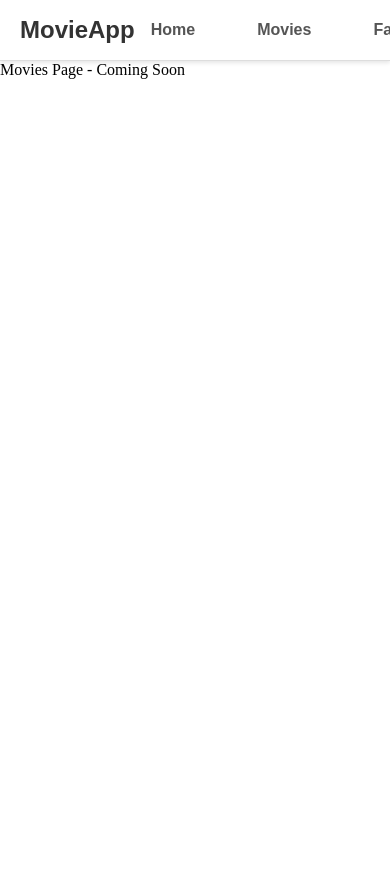
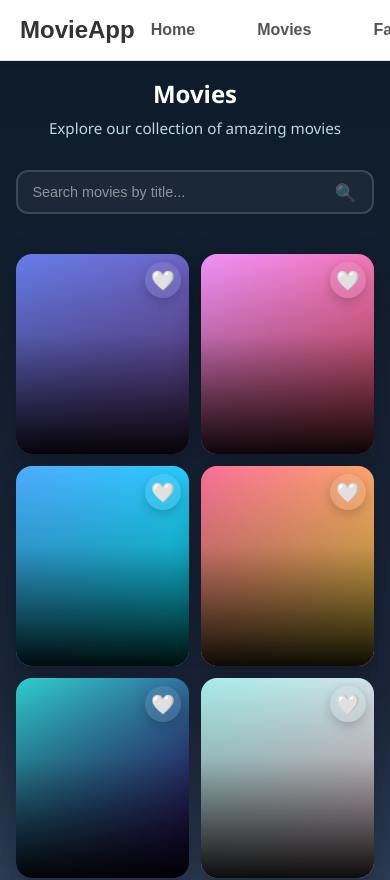
Before and after one commit to riki8055/pal-infocom-internship, a React (Vite) app in the folder practice-1/reactjs-auth-movies-app/: page /movies in a window 390 px wide. Shown: the top 880 px of the page. Before the commit the page ends 844 px from the top, so only its background shows below. Built offline with nearby package versions, Linux system fonts and the light colour scheme.

Commit message:
create and style movies page

```diff
--- a/practice-1/reactjs-auth-movies-app/src/App.jsx
+++ b/practice-1/reactjs-auth-movies-app/src/App.jsx
@@ -3,6 +3,7 @@ import Signup from "./pages/Signup";
 import Login from "./pages/Login";
 import Navbar from "./components/Navbar";
 import Home from "./pages/Home";
+import Movies from "./pages/Movies";
 import { AuthProvider } from "./contexts/AuthContext";
 
 function App() {
@@ -12,8 +13,11 @@ function App() {
         <Navbar />
         <Routes>
           <Route path="/" element={<Home />} />
-          <Route path="/movies" element={<div>Movies Page - Coming Soon</div>} />
-          <Route path="/favorites" element={<div>Favorites Page - Coming Soon</div>} />
+          <Route path="/movies" element={<Movies />} />
+          <Route
+            path="/favorites"
+            element={<div>Favorites Page - Coming Soon</div>}
+          />
           <Route path="/signup" element={<Signup />} />
           <Route path="/login" element={<Login />} />
         </Routes>
--- /dev/null
+++ b/practice-1/reactjs-auth-movies-app/src/pages/Movies.jsx
@@ -0,0 +1,148 @@
+import { useState } from "react";
+import styles from "./Movies.module.css";
+
+function Movies() {
+  const [searchTerm, setSearchTerm] = useState("");
+  const [favorites, setFavorites] = useState(new Set());
+
+  // Sample movie data
+  const allMovies = [
+    {
+      id: 1,
+      title: "The Midnight Sky",
+      description:
+        "A scientist struggles to stop an event that will have catastrophic consequences for the universe.",
+      image: "linear-gradient(135deg, #667eea 0%, #764ba2 100%)",
+    },
+    {
+      id: 2,
+      title: "Soul",
+      description:
+        "After getting the opportunity of a lifetime, a New York jazz musician is accidentally sent to the afterlife.",
+      image: "linear-gradient(135deg, #f093fb 0%, #f5576c 100%)",
+    },
+    {
+      id: 3,
+      title: "The Trial",
+      description:
+        "A man is accused of a crime he doesn't understand in a nightmarish legal system.",
+      image: "linear-gradient(135deg, #4facfe 0%, #00f2fe 100%)",
+    },
+    {
+      id: 4,
+      title: "Dune",
+      description:
+        "Paul Atreides, a brilliant young man, must travel to the most dangerous planet to ensure the future of his family.",
+      image: "linear-gradient(135deg, #fa709a 0%, #fee140 100%)",
+    },
+    {
+      id: 5,
+      title: "Interstellar",
+      description:
+        "A team of explorers travel through a wormhole in space in an attempt to ensure humanity's survival.",
+      image: "linear-gradient(135deg, #30cfd0 0%, #330867 100%)",
+    },
+    {
+      id: 6,
+      title: "Inception",
+      description:
+        "A skilled thief who steals corporate secrets through dream-sharing technology is given the inverse task of planting an idea.",
+      image: "linear-gradient(135deg, #a8edea 0%, #fed6e3 100%)",
+    },
+    {
+      id: 7,
+      title: "The Prestige",
+      description:
+        "After a tragic accident, two stage magicians engage in a battle to create the ultimate illusion.",
+      image: "linear-gradient(135deg, #ff9a56 0%, #ff6a88 100%)",
+    },
+    {
+      id: 8,
+      title: "Tenet",
+      description:
+        "Armed with only one word, a skilled operative must prevent an armed conflict set in the world of international espionage.",
+      image: "linear-gradient(135deg, #667eea 0%, #764ba2 100%)",
+    },
+  ];
+
+  const filteredMovies = allMovies.filter((movie) =>
+    movie.title.toLowerCase().includes(searchTerm.toLowerCase()),
+  );
+
+  const toggleFavorite = (movieId) => {
+    setFavorites((prev) => {
+      const newFavorites = new Set(prev);
+      if (newFavorites.has(movieId)) {
+        newFavorites.delete(movieId);
+      } else {
+        newFavorites.add(movieId);
+      }
+      return newFavorites;
+    });
+  };
+
+  return (
+    <main className={styles.movies}>
+      <div className={styles.header}>
+        <h1 className={styles.pageTitle}>Movies</h1>
+        <p className={styles.pageSubtitle}>
+          Explore our collection of amazing movies
+        </p>
+      </div>
+
+      <div className={styles.searchContainer}>
+        <div className={styles.searchWrapper}>
+          <input
+            className={styles.searchInput}
+            type="text"
+            placeholder="Search movies by title..."
+            value={searchTerm}
+            onChange={(e) => setSearchTerm(e.target.value)}
+          />
+          <span className={styles.searchIcon}>🔍</span>
+        </div>
+      </div>
+
+      {filteredMovies.length > 0 ? (
+        <div className={styles.moviesGrid}>
+          {filteredMovies.map((movie) => (
+            <article
+              key={movie.id}
+              className={styles.movieCard}
+              style={{ backgroundImage: `${movie.image}` }}
+            >
+              <div className={styles.cardOverlay}></div>
+
+              <button
+                className={`${styles.favoriteButton} ${
+                  favorites.has(movie.id) ? styles.favorited : ""
+                }`}
+                onClick={() => toggleFavorite(movie.id)}
+                aria-label={
+                  favorites.has(movie.id)
+                    ? "Remove from favorites"
+                    : "Add to favorites"
+                }
+              >
+                {favorites.has(movie.id) ? "❤️" : "🤍"}
+              </button>
+
+              <div className={styles.cardContent}>
+                <h2 className={styles.movieTitle}>{movie.title}</h2>
+                <p className={styles.movieDescription}>{movie.description}</p>
+              </div>
+            </article>
+          ))}
+        </div>
+      ) : (
+        <div className={styles.noResults}>
+          <p className={styles.noResultsText}>
+            No movies found for "{searchTerm}". Try a different search.
+          </p>
+        </div>
+      )}
+    </main>
+  );
+}
+
+export default Movies;
--- /dev/null
+++ b/practice-1/reactjs-auth-movies-app/src/pages/Movies.module.css
@@ -0,0 +1,274 @@
+.movies {
+  min-height: calc(100vh - 70px);
+  padding: 2rem;
+  background: linear-gradient(180deg, #0d1b2a 0%, #1b263b 60%, #415a77 100%);
+  color: #f8f9fa;
+  font-family: "Segoe UI", Tahoma, Geneva, Verdana, sans-serif;
+}
+
+.header {
+  max-width: 1400px;
+  margin: 0 auto 2rem;
+  text-align: center;
+}
+
+.pageTitle {
+  margin: 0 0 0.5rem;
+  font-size: clamp(2rem, 4vw, 3rem);
+  color: #fff;
+}
+
+.pageSubtitle {
+  margin: 0;
+  font-size: 1.05rem;
+  color: #c0d6df;
+}
+
+.searchContainer {
+  max-width: 1400px;
+  margin: 0 auto 2.5rem;
+}
+
+.searchWrapper {
+  position: relative;
+  display: flex;
+  align-items: center;
+}
+
+.searchInput {
+  width: 100%;
+  padding: 0.9rem 1.1rem 0.9rem 1.1rem;
+  border-radius: 12px;
+  border: 2px solid rgba(255, 255, 255, 0.15);
+  background: rgba(255, 255, 255, 0.05);
+  color: #fff;
+  font-size: 1rem;
+  transition: all 0.3s ease;
+  backdrop-filter: blur(10px);
+}
+
+.searchInput::placeholder {
+  color: rgba(255, 255, 255, 0.5);
+}
+
+.searchInput:focus {
+  outline: none;
+  border-color: rgba(255, 127, 80, 0.6);
+  background: rgba(255, 255, 255, 0.08);
+  box-shadow: 0 0 20px rgba(255, 127, 80, 0.2);
+}
+
+.searchIcon {
+  position: absolute;
+  right: 1.1rem;
+  font-size: 1.1rem;
+  color: rgba(255, 255, 255, 0.4);
+  pointer-events: none;
+}
+
+.moviesGrid {
+  display: grid;
+  grid-template-columns: repeat(auto-fill, minmax(240px, 1fr));
+  gap: 1.5rem;
+  max-width: 1400px;
+  margin: 0 auto;
+}
+
+.movieCard {
+  position: relative;
+  height: 320px;
+  border-radius: 16px;
+  overflow: hidden;
+  cursor: pointer;
+  box-shadow: 0 10px 30px rgba(0, 0, 0, 0.3);
+  transition:
+    transform 0.3s cubic-bezier(0.34, 1.56, 0.64, 1),
+    box-shadow 0.3s ease;
+  background-size: cover;
+  background-position: center;
+}
+
+.movieCard:hover {
+  transform: translateY(-8px) scale(1.02);
+  box-shadow: 0 20px 45px rgba(0, 0, 0, 0.4);
+}
+
+.cardOverlay {
+  position: absolute;
+  inset: 0;
+  background: linear-gradient(
+    180deg,
+    transparent 0%,
+    rgba(0, 0, 0, 0.2) 40%,
+    rgba(0, 0, 0, 0.95) 100%
+  );
+  z-index: 1;
+  transition: background 0.3s ease;
+}
+
+.movieCard:hover .cardOverlay {
+  background: linear-gradient(
+    180deg,
+    rgba(0, 0, 0, 0.3) 0%,
+    rgba(0, 0, 0, 0.5) 40%,
+    rgba(0, 0, 0, 0.98) 100%
+  );
+}
+
+.favoriteButton {
+  position: absolute;
+  top: 0.75rem;
+  right: 0.75rem;
+  width: 40px;
+  height: 40px;
+  border-radius: 50%;
+  border: none;
+  background: rgba(255, 255, 255, 0.1);
+  backdrop-filter: blur(10px);
+  font-size: 1.5rem;
+  cursor: pointer;
+  z-index: 3;
+  display: flex;
+  align-items: center;
+  justify-content: center;
+  transition: all 0.3s ease;
+  box-shadow: 0 4px 12px rgba(0, 0, 0, 0.2);
+}
+
+.favoriteButton:hover {
+  background: rgba(255, 127, 80, 0.3);
+  transform: scale(1.1);
+}
+
+.favoriteButton.favorited {
+  background: rgba(255, 127, 80, 0.4);
+  box-shadow: 0 0 20px rgba(255, 127, 80, 0.3);
+}
+
+.cardContent {
+  position: absolute;
+  bottom: 0;
+  left: 0;
+  right: 0;
+  padding: 1.5rem;
+  z-index: 2;
+  transform: translateY(20px);
+  opacity: 0;
+  transition: all 0.3s cubic-bezier(0.34, 1.56, 0.64, 1);
+}
+
+.movieCard:hover .cardContent {
+  transform: translateY(0);
+  opacity: 1;
+}
+
+.movieTitle {
+  margin: 0 0 0.75rem;
+  font-size: 1.25rem;
+  font-weight: 700;
+  color: #fff;
+  line-height: 1.3;
+}
+
+.movieDescription {
+  margin: 0;
+  font-size: 0.9rem;
+  color: #c0d6df;
+  line-height: 1.5;
+  display: -webkit-box;
+  -webkit-line-clamp: 2;
+  -webkit-box-orient: vertical;
+  overflow: hidden;
+}
+
+.noResults {
+  min-height: 400px;
+  display: flex;
+  align-items: center;
+  justify-content: center;
+  text-align: center;
+  max-width: 1400px;
+  margin: 0 auto;
+}
+
+.noResultsText {
+  font-size: 1.1rem;
+  color: #c0d6df;
+  margin: 0;
+}
+
+/* Responsive Design */
+@media (max-width: 1024px) {
+  .moviesGrid {
+    grid-template-columns: repeat(auto-fill, minmax(200px, 1fr));
+    gap: 1.25rem;
+  }
+
+  .movies {
+    padding: 1.5rem;
+  }
+}
+
+@media (max-width: 768px) {
+  .moviesGrid {
+    grid-template-columns: repeat(auto-fill, minmax(160px, 1fr));
+    gap: 1rem;
+  }
+
+  .movieCard {
+    height: 240px;
+  }
+
+  .pageTitle {
+    font-size: 1.8rem;
+  }
+
+  .pageSubtitle {
+    font-size: 0.95rem;
+  }
+
+  .cardContent {
+    padding: 1rem;
+  }
+
+  .movieTitle {
+    font-size: 1rem;
+    margin-bottom: 0.5rem;
+  }
+
+  .movieDescription {
+    font-size: 0.85rem;
+  }
+
+  .favoriteButton {
+    width: 36px;
+    height: 36px;
+    font-size: 1.2rem;
+    top: 0.5rem;
+    right: 0.5rem;
+  }
+}
+
+@media (max-width: 480px) {
+  .moviesGrid {
+    grid-template-columns: repeat(auto-fill, minmax(140px, 1fr));
+    gap: 0.75rem;
+  }
+
+  .movieCard {
+    height: 200px;
+  }
+
+  .movies {
+    padding: 1rem;
+  }
+
+  .pageTitle {
+    font-size: 1.5rem;
+  }
+
+  .searchInput {
+    padding: 0.75rem 0.9rem;
+    font-size: 0.9rem;
+  }
+}
```
